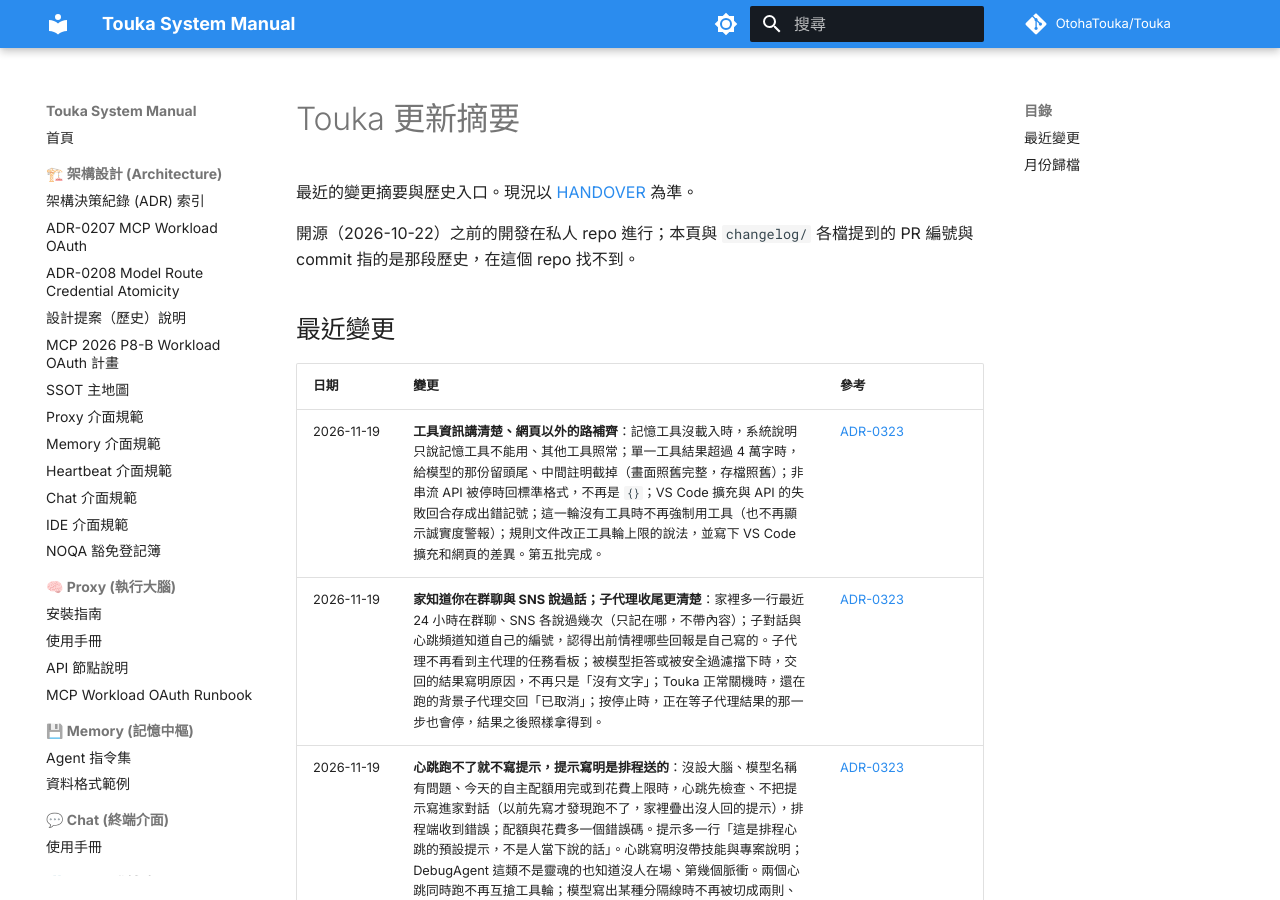
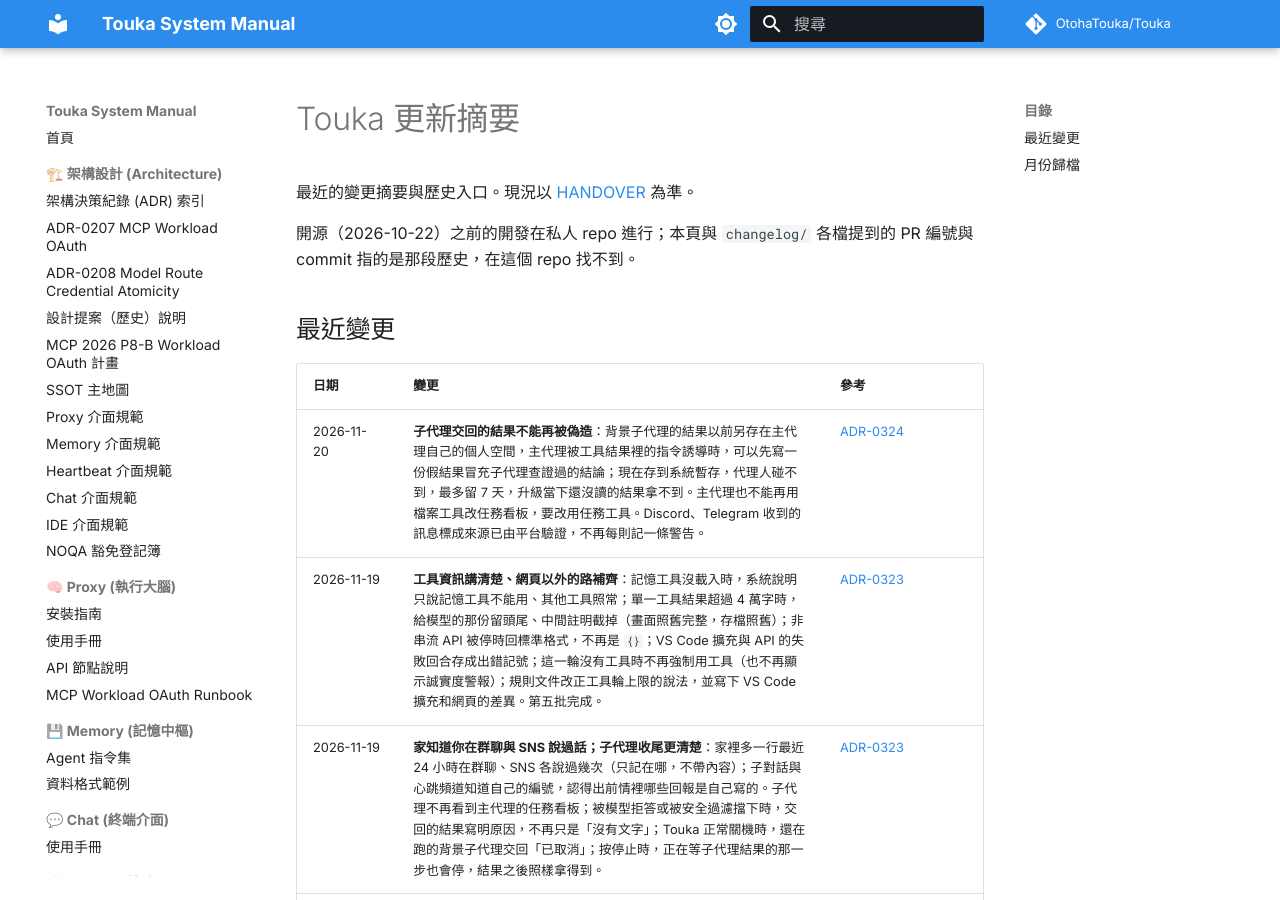
Before and after one commit to OtohaTouka/Touka, an MkDocs documentation site: the page built from docs/CHANGELOG.md, in a window 1280 px wide and 900 px high. Built offline with MkDocs 1.6.1 and Material for MkDocs 9.7.7, drawn with Linux system fonts in a browser that asks for light colours; comment, search, counter and statistics services are not loaded.

Commit message:
docs(changelog): sub-agent results can no longer be forged (ADR-0324 PR 1)
Co-Authored-By: Claude Opus 5.5 <noreply@anthropic.com>

```diff
--- a/docs/CHANGELOG.md
+++ b/docs/CHANGELOG.md
@@ -8,6 +8,7 @@
 
 | 日期 | 變更 | 參考 |
 | --- | --- | --- |
+| 2026-11-20 | **子代理交回的結果不能再被偽造**：背景子代理的結果以前另存在主代理自己的個人空間，主代理被工具結果裡的指令誘導時，可以先寫一份假結果冒充子代理查證過的結論；現在存到系統暫存，代理人碰不到，最多留 7 天，升級當下還沒讀的結果拿不到。主代理也不能再用檔案工具改任務看板，要改用任務工具。Discord、Telegram 收到的訊息標成來源已由平台驗證，不再每則記一條警告。 | [ADR-0324](architecture/adr/0324-subagent-results-out-of-agent-reach.md) |
 | 2026-11-19 | **工具資訊講清楚、網頁以外的路補齊**：記憶工具沒載入時，系統說明只說記憶工具不能用、其他工具照常；單一工具結果超過 4 萬字時，給模型的那份留頭尾、中間註明截掉（畫面照舊完整，存檔照舊）；非串流 API 被停時回標準格式，不再是 `{}`；VS Code 擴充與 API 的失敗回合存成出錯記號；這一輪沒有工具時不再強制用工具（也不再顯示誠實度警報）；規則文件改正工具輪上限的說法，並寫下 VS Code 擴充和網頁的差異。第五批完成。 | [ADR-0323](architecture/adr/0323-group-heartbeat-home-tool-results.md) |
 | 2026-11-19 | **家知道你在群聊與 SNS 說過話；子代理收尾更清楚**：家裡多一行最近 24 小時在群聊、SNS 各說過幾次（只記在哪，不帶內容）；子對話與心跳頻道知道自己的編號，認得出前情裡哪些回報是自己寫的。子代理不再看到主代理的任務看板；被模型拒答或被安全過濾擋下時，交回的結果寫明原因，不再只是「沒有文字」；Touka 正常關機時，還在跑的背景子代理交回「已取消」；按停止時，正在等子代理結果的那一步也會停，結果之後照樣拿得到。 | [ADR-0323](architecture/adr/0323-group-heartbeat-home-tool-results.md) |
 | 2026-11-19 | **心跳跑不了就不寫提示，提示寫明是排程送的**：沒設大腦、模型名稱有問題、今天的自主配額用完或到花費上限時，心跳先檢查、不把提示寫進家對話（以前先寫才發現跑不了，家裡疊出沒人回的提示），排程端收到錯誤；配額與花費多一個錯誤碼。提示多一行「這是排程心跳的預設提示，不是人當下說的話」。心跳寫明沒帶技能與專案說明；DebugAgent 這類不是靈魂的也知道沒人在場、第幾個脈衝。兩個心跳同時跑不再互搶工具輪；模型寫出某種分隔線時不再被切成兩則、插一句「請繼續」。 | [ADR-0323](architecture/adr/0323-group-heartbeat-home-tool-results.md) |
```
